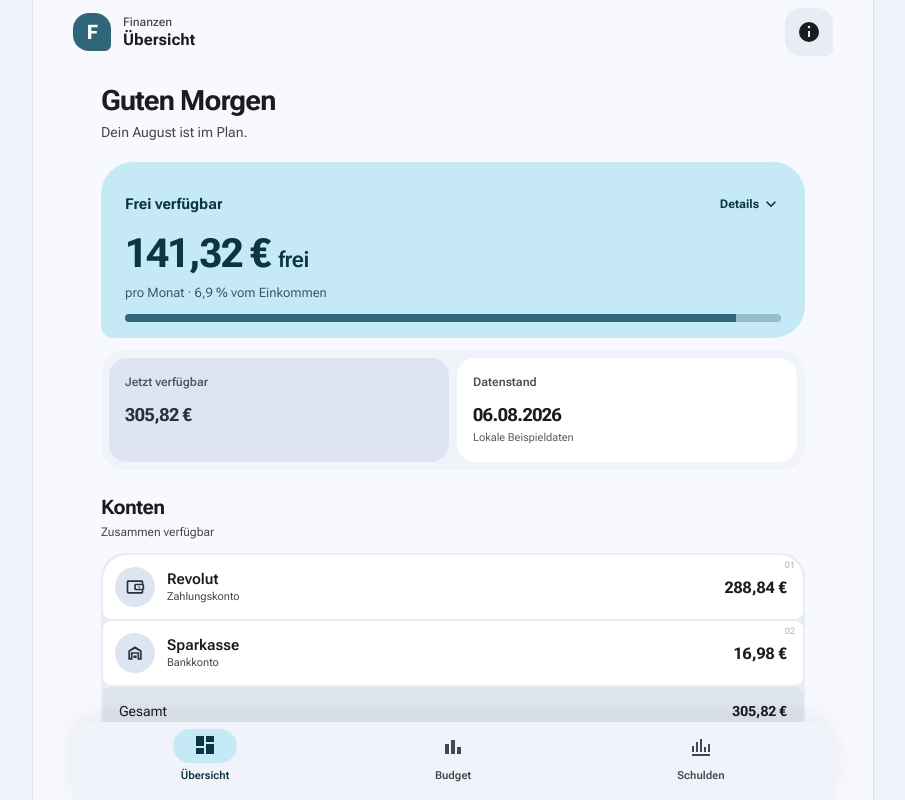
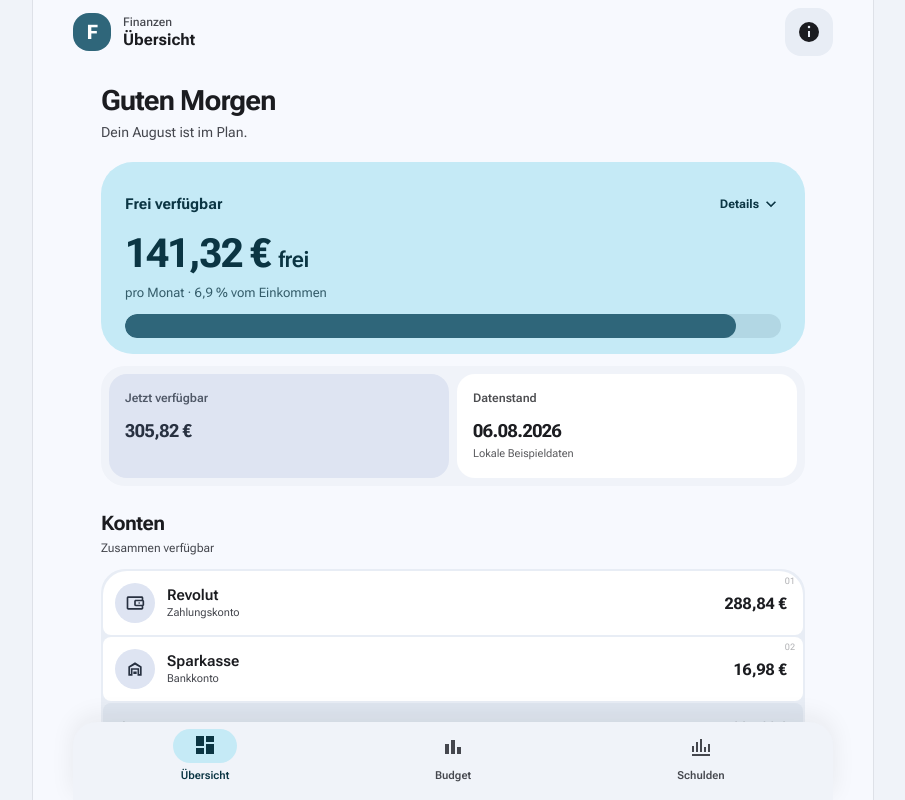
Before and after one commit to hernstev97/accura, a React (Vite) app: page / in a window 1280 px wide. Shown: the top 800 px of the page, without its empty margins (187-1092 px from the left). Built offline with nearby package versions, Linux system fonts and the light colour scheme.

Commit message:
fix: rounded corners (wip)

```diff
--- a/src/design/tokens.css
+++ b/src/design/tokens.css
@@ -36,15 +36,15 @@
   --chart-optional: #9b829f;
   --chart-free: #58784c;
 
-  --shape-status: 32px 32px 32px 12px;
+  --shape-status: 32px 32px 32px 32px;
   --shape-section: 24px;
   --shape-nested: 18px;
   --shape-group-inner: 8px;
   --shape-segment-shell: 26px;
   --shape-segment-selected: 22px;
-  --shape-contextual: 16px 16px 6px 16px;
-  --shape-selected-card: 26px 26px 18px 26px;
-  --shape-expanded: 32px 32px 20px 32px;
+  --shape-contextual: 16px 16px 16px 16px;
+  --shape-selected-card: 26px 26px 26px 26px;
+  --shape-expanded: 32px 32px 32px 32px;
   --shape-full: 999px;
 
   --space-1: 4px;
--- a/src/styles.css
+++ b/src/styles.css
@@ -355,7 +355,7 @@ main[tabindex]:focus-visible {
 
 .allocation-track {
   display: flex;
-  height: 8px;
+  height: 24px;
   overflow: hidden;
   border-radius: var(--shape-full);
   background: color-mix(in srgb, var(--color-on-primary-container) 10%, transparent);
@@ -367,10 +367,11 @@ main[tabindex]:focus-visible {
 
 .allocation-track span:first-child {
   background: var(--color-primary);
+  border-radius: var(--shape-full);
 }
 
 .allocation-track span:last-child {
-  background: color-mix(in srgb, var(--color-primary) 22%, transparent);
+ // background: color-mix(in srgb, var(--color-primary) 22%, transparent);
 }
 
 .status-card__details {
```
